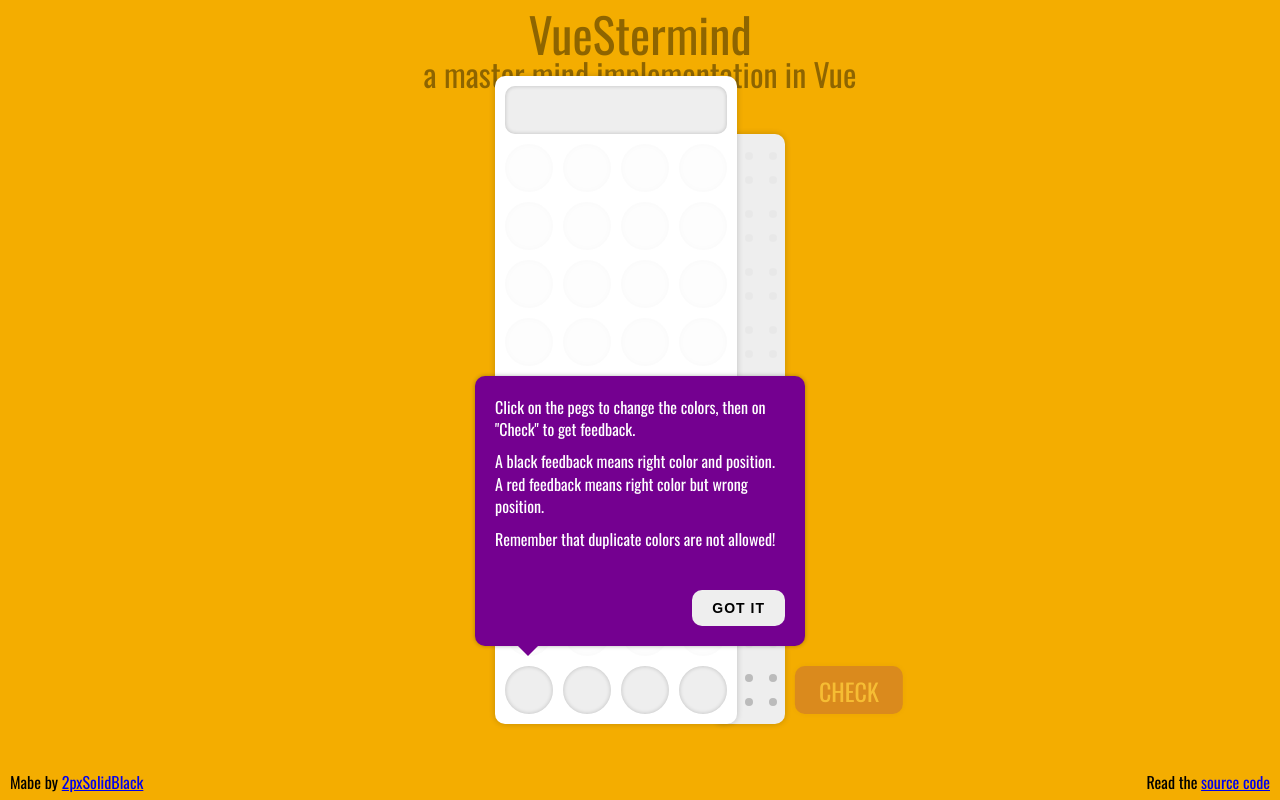
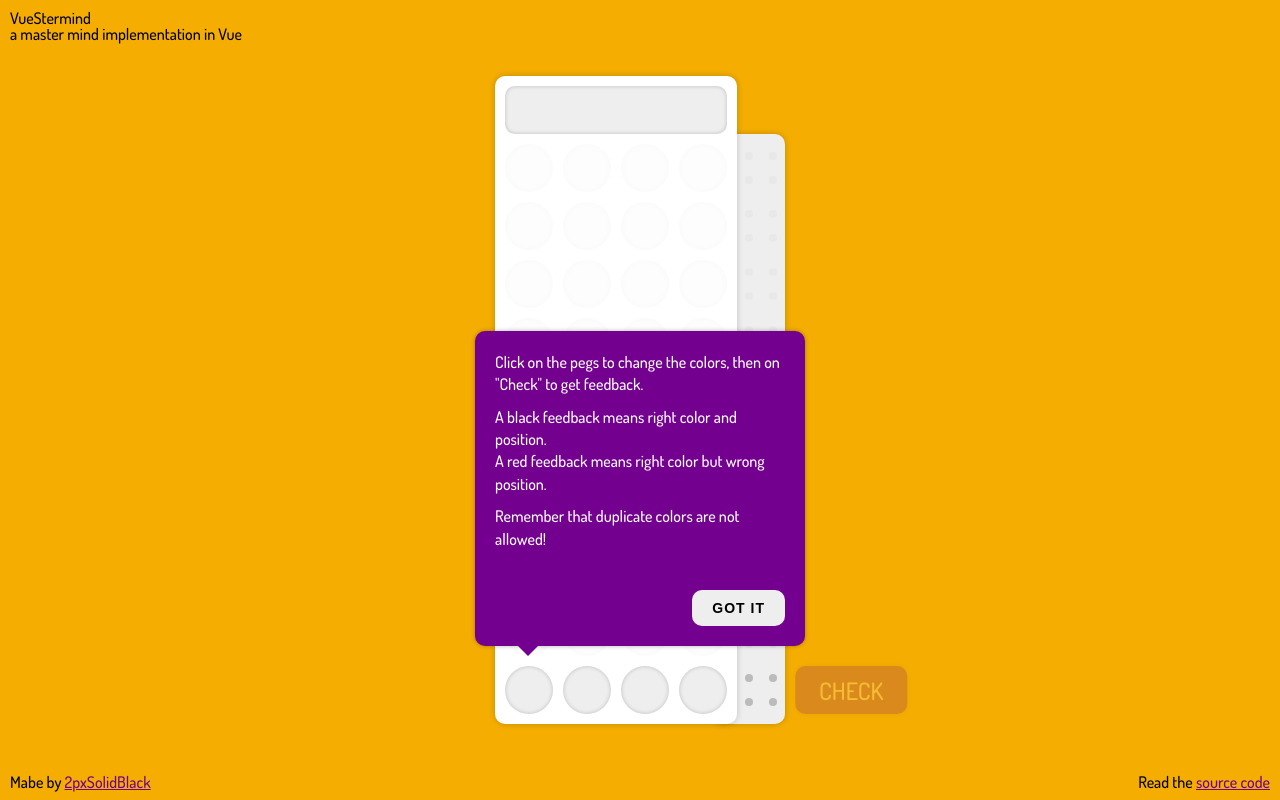
Before and after one commit to carlotm/vuestermind, a Vue app: page / in a window 1280 px wide. Built offline with nearby package versions, Linux system fonts and the light colour scheme.

Commit message:
Change main font to Dosis

```diff
--- a/public/index.html
+++ b/public/index.html
@@ -5,7 +5,7 @@
     <meta http-equiv="X-UA-Compatible" content="IE=edge">
     <meta name="viewport" content="width=device-width,initial-scale=1.0">
     <link rel="icon" href="<%= BASE_URL %>favicon.ico">
-    <link href="https://fonts.googleapis.com/css?family=Oswald:400,700" rel="stylesheet">
+    <link href="https://fonts.googleapis.com/css?family=Dosis:500,700" rel="stylesheet">
     <title>vuestermind - a master mind implementation in vue</title>
   </head>
   <body>
--- a/src/sass/_main.scss
+++ b/src/sass/_main.scss
@@ -9,6 +9,7 @@
     min-height: 100%;
     font-family: $main-font;
     font-size: 16px;
+    font-weight: 500;
 }
 
 body {
@@ -35,16 +36,8 @@
     top: 0;
     width: 100%;
     padding: $aria;
-    text-align: center;
-    color: darken($egg, 20);
-
-    h1 {
-        font-size: 48px;
-    }
-
-    h2 {
-        font-size: 32px;
-    }
+    color: $black;
+    font-size: 16px;
 }
 
 footer {
@@ -55,4 +48,9 @@
     bottom: 0;
     width: 100%;
     padding: $aria;
+
+    a,
+    a:visited {
+        color: $fiorentina;
+    }
 }
--- a/src/sass/_settings.scss
+++ b/src/sass/_settings.scss
@@ -11,6 +11,6 @@
 $aria: 10px;
 $h: 48px;
 
-$main-font: 'Oswald', sans-serif;
+$main-font: 'Dosis', sans-serif;
 
 $main-shadow: 0 0 6px 0 rgba($black, 0.2);
```
